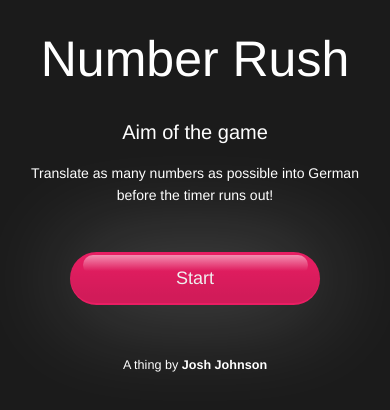
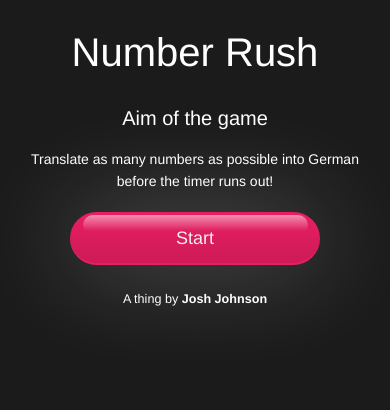
Before and after one commit to jshjohnson/NumberRush, a React app: page / in a window 390 px wide. Built offline with nearby package versions, Linux system fonts and the light colour scheme.

Commit message:
Spacing of window elements on mobile

```diff
--- a/assets/styles/scss/partials/_window.scss
+++ b/assets/styles/scss/partials/_window.scss
@@ -10,7 +10,7 @@ $window-focus-font-size: 20rem;
     position: relative;
     max-width: 40em;
     margin: auto;
-    @include respond-max($global-screen-sm) { padding-top: $global-guttering*2; }
+    @include respond-max($global-screen-sm) { padding-top: $global-guttering; }
 }
 
 .window__outer {
@@ -43,7 +43,7 @@ $window-focus-font-size: 20rem;
 
 .window__focus--sm {
     font-size: $window-focus-font-size/2;
-    @include respond-max($global-screen-sm) { font-size: $window-focus-font-size/4; }
+    @include respond-max($global-screen-sm) { font-size: $window-focus-font-size/5; }
 }
 
 .window__form-control {
@@ -60,6 +60,9 @@ $window-focus-font-size: 20rem;
     &:focus { outline: none; }
 }
 
-.window__form-control--push { margin: 5rem 0; }
+.window__form-control--push {
+    margin: $global-guttering*2 0;
+    @include respond-max($global-screen-sm) { margin: $global-guttering 0; }
+}
 
 .window__form-control--wide { max-width: 320px; }
```
Also changed, not shown: assets/styles/css/main.css, assets/styles/css/main.min.css.
